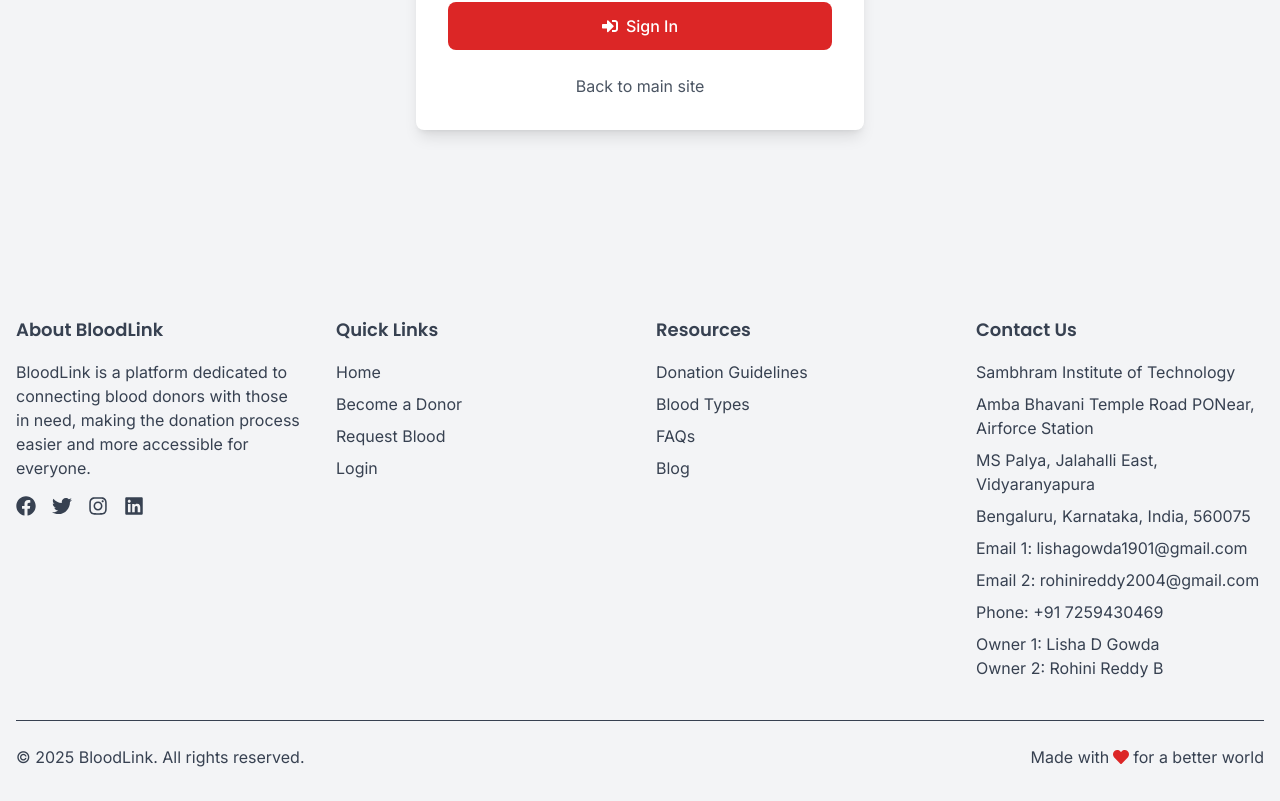
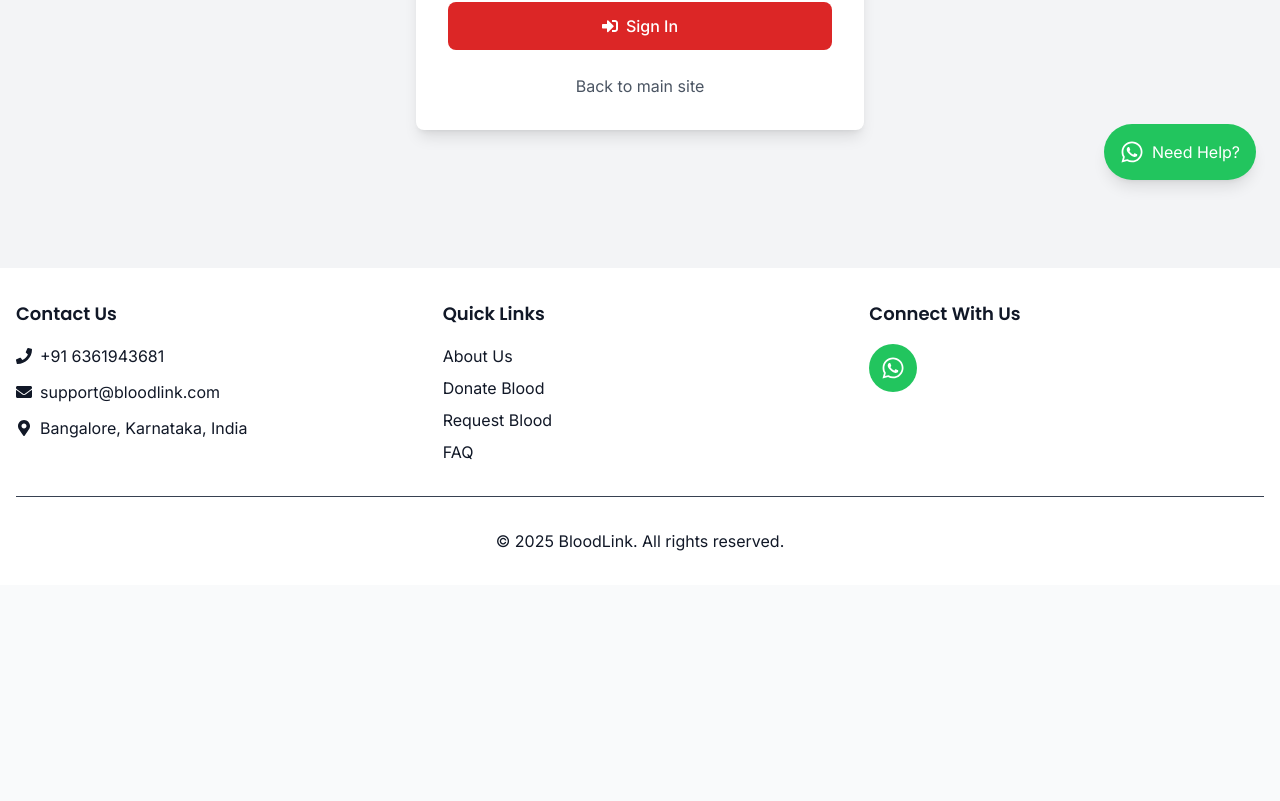
Before and after one commit to ShreyasGowda2004/BloodLink, a React (Vite) app in the folder frontend/: page /admin/login in a window 1280 px wide. Shown: the part 596-1397 px from the top of the page. After the commit the page ends 1181 px from the top, so only its background shows below. Built offline with nearby package versions, Linux system fonts and the light colour scheme; no server answers.

Commit message:
updated index

```diff
--- a/frontend/src/components/layout/Footer.jsx
+++ b/frontend/src/components/layout/Footer.jsx
@@ -1,36 +1,43 @@
+import React from 'react';
+import { FaWhatsapp, FaPhone, FaEnvelope, FaMapMarkerAlt } from 'react-icons/fa';
+import { motion } from 'framer-motion';
+import { ThemeContext } from '../../context/ThemeContext';
 import { useContext } from 'react';
-import { Link } from 'react-router-dom';
-import { FaFacebook, FaTwitter, FaInstagram, FaLinkedin, FaHeart } from 'react-icons/fa';
-import { ThemeContext } from '../../context/ThemeContext';
 
 const Footer = () => {
   const { darkMode } = useContext(ThemeContext);
-  const currentYear = new Date().getFullYear();
+
+  const handleWhatsAppClick = () => {
+    const phoneNumber = '916361943681';
+    const message = 'Hello! I need assistance with blood donation.';
+    const whatsappUrl = `https://wa.me/${phoneNumber}?text=${encodeURIComponent(message)}`;
+    window.open(whatsappUrl, '_blank');
+  };
 
   return (
-    <footer className={`${darkMode ? 'bg-gray-900 text-gray-300' : 'bg-gray-100 text-gray-700'} pt-12 pb-8`}>
+    <footer className={`${darkMode ? 'bg-gray-900 text-white' : 'bg-white text-gray-900'} py-8`}>
       <div className="container mx-auto px-4">
-        <div className="grid grid-cols-1 md:grid-cols-4 gap-8">
-          {/* About */}
+        <div className="grid grid-cols-1 md:grid-cols-3 gap-8">
+          {/* Contact Information */}
           <div>
-            <h3 className="text-lg font-semibold mb-4">About BloodLink</h3>
-            <p className="mb-4">
-              BloodLink is a platform dedicated to connecting blood donors with those in need,
-              making the donation process easier and more accessible for everyone.
-            </p>
-            <div className="flex space-x-4">
-              <a href="#" className="hover:text-red-600 transition-colors">
-                <FaFacebook size={20} />
-              </a>
-              <a href="#" className="hover:text-red-600 transition-colors">
-                <FaTwitter size={20} />
-              </a>
-              <a href="#" className="hover:text-red-600 transition-colors">
-                <FaInstagram size={20} />
-              </a>
-              <a href="#" className="hover:text-red-600 transition-colors">
-                <FaLinkedin size={20} />
-              </a>
+            <h3 className="text-lg font-semibold mb-4">Contact Us</h3>
+            <div className="space-y-3">
+              <p className="flex items-center">
+                <FaPhone className="mr-2" />
+                <a href="tel:+916361943681" className="hover:text-red-600 transition-colors">
+                  +91 6361943681
+                </a>
+              </p>
+              <p className="flex items-center">
+                <FaEnvelope className="mr-2" />
+                <a href="mailto:support@bloodlink.com" className="hover:text-red-600 transition-colors">
+                  support@bloodlink.com
+                </a>
+              </p>
+              <p className="flex items-center">
+                <FaMapMarkerAlt className="mr-2" />
+                <span>Bangalore, Karnataka, India</span>
+              </p>
             </div>
           </div>
 
@@ -39,63 +46,56 @@ const Footer = () => {
             <h3 className="text-lg font-semibold mb-4">Quick Links</h3>
             <ul className="space-y-2">
               <li>
-                <Link to="/" className="hover:text-red-600 transition-colors">Home</Link>
+                <a href="/about" className="hover:text-red-600 transition-colors">About Us</a>
               </li>
               <li>
-                <Link to="/register" className="hover:text-red-600 transition-colors">Become a Donor</Link>
+                <a href="/donate" className="hover:text-red-600 transition-colors">Donate Blood</a>
               </li>
               <li>
-                <Link to="/request" className="hover:text-red-600 transition-colors">Request Blood</Link>
+                <a href="/request" className="hover:text-red-600 transition-colors">Request Blood</a>
               </li>
               <li>
-                <Link to="/login" className="hover:text-red-600 transition-colors">Login</Link>
+                <a href="/faq" className="hover:text-red-600 transition-colors">FAQ</a>
               </li>
             </ul>
           </div>
 
-          {/* Resources */}
+          {/* Social Links */}
           <div>
-            <h3 className="text-lg font-semibold mb-4">Resources</h3>
-            <ul className="space-y-2">
-              <li>
-                <a href="#" className="hover:text-red-600 transition-colors">Donation Guidelines</a>
-              </li>
-              <li>
-                <a href="#" className="hover:text-red-600 transition-colors">Blood Types</a>
-              </li>
-              <li>
-                <a href="#" className="hover:text-red-600 transition-colors">FAQs</a>
-              </li>
-              <li>
-                <a href="#" className="hover:text-red-600 transition-colors">Blog</a>
-              </li>
-            </ul>
-          </div>
-
-                    {/* Contact */}
-                    <div>
-            <h3 className="text-lg font-semibold mb-4">Contact Us</h3>
-            <address className="not-italic">
-              <p className="mb-2">Sambhram Institute of Technology</p>
-              <p className="mb-2">Amba Bhavani Temple Road PONear, Airforce Station</p>
-              <p className="mb-2">MS Palya, Jalahalli East, Vidyaranyapura</p>
-              <p className="mb-2">Bengaluru, Karnataka, India, 560075</p>
-              <p className="mb-2">Email 1: <a href="mailto:lishagowda1901@gmail.com" className="hover:text-red-600">lishagowda1901@gmail.com</a></p>
-              <p className="mb-2">Email 2: <a href="mailto:rohinireddy2004@gmail.com" className="hover:text-red-600">rohinireddy2004@gmail.com</a></p>
-              <p className="mb-2">Phone: <a href="tel:+917259430469" className="hover:text-red-600">+91 7259430469</a></p>
-              <p>Owner 1: Lisha D Gowda</p>
-              <p>Owner 2: Rohini Reddy B</p>
-            </address>
+            <h3 className="text-lg font-semibold mb-4">Connect With Us</h3>
+            <div className="flex space-x-4">
+              <motion.button
+                whileHover={{ scale: 1.1 }}
+                whileTap={{ scale: 0.9 }}
+                onClick={handleWhatsAppClick}
+                className="bg-green-500 text-white p-3 rounded-full hover:bg-green-600 transition-colors"
+                aria-label="Contact on WhatsApp"
+              >
+                <FaWhatsapp className="text-2xl" />
+              </motion.button>
+            </div>
           </div>
         </div>
 
-        <div className="border-t border-gray-700 mt-10 pt-6 flex flex-col md:flex-row justify-between items-center">
-          <p>© {currentYear} BloodLink. All rights reserved.</p>
-          <p className="mt-4 md:mt-0 flex items-center">
-            Made with <FaHeart className="mx-1 text-red-600" /> for a better world
-          </p>
+        {/* Copyright */}
+        <div className="mt-8 pt-8 border-t border-gray-700 text-center">
+          <p>&copy; {new Date().getFullYear()} BloodLink. All rights reserved.</p>
         </div>
       </div>
+
+      {/* Floating WhatsApp Button */}
+      <motion.button
+        initial={{ opacity: 0, scale: 0.8 }}
+        animate={{ opacity: 1, scale: 1 }}
+        whileHover={{ scale: 1.1 }}
+        whileTap={{ scale: 0.9 }}
+        onClick={handleWhatsAppClick}
+        className="fixed bottom-6 right-6 bg-green-500 text-white p-4 rounded-full shadow-lg hover:bg-green-600 transition-colors z-50 flex items-center space-x-2"
+        aria-label="Contact on WhatsApp"
+      >
+        <FaWhatsapp className="text-2xl" />
+        <span className="hidden sm:inline">Need Help?</span>
+      </motion.button>
     </footer>
   );
 };
```
